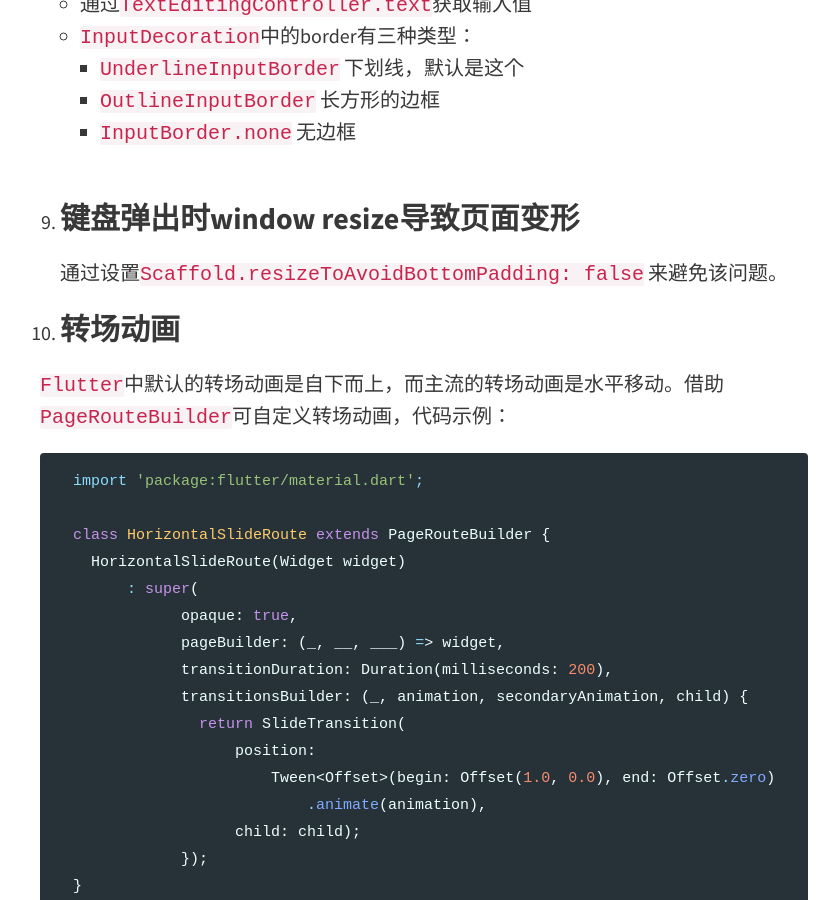
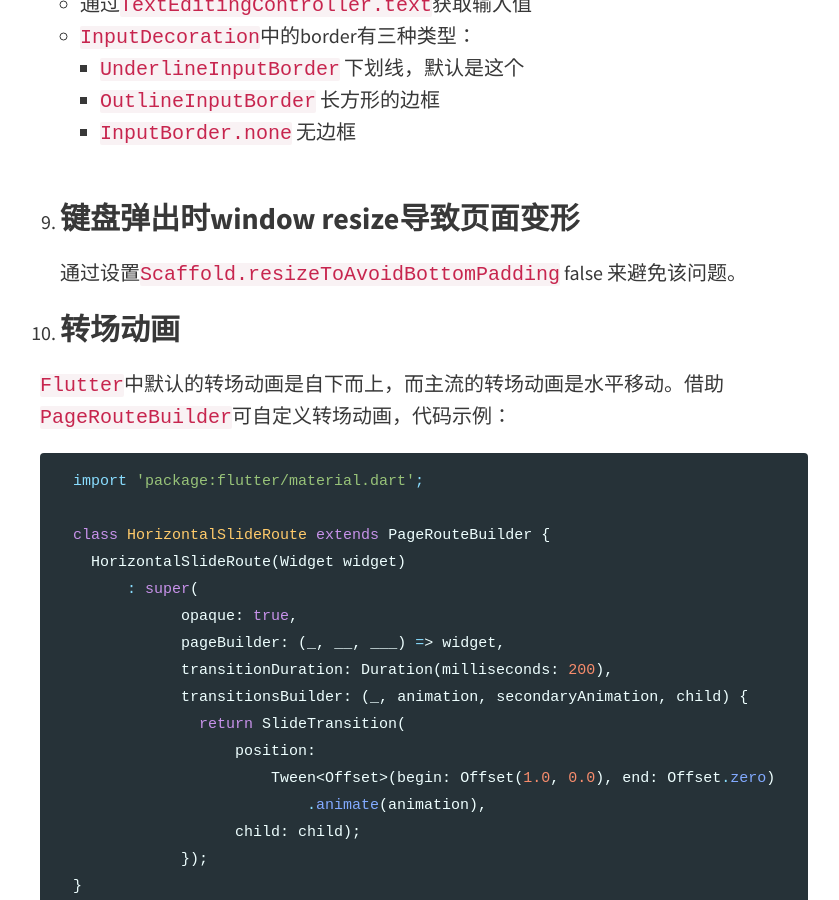
Before and after one commit to ejin66/ejin66.github.io, a Jekyll site: the page built from _posts/2019-02-19-flutter-develop-summary-1.md, in a window 1280 px wide and 900 px high, scrolled down 4479 px. Shown: the whole window, without its empty margins (216-1055 px from the left). Built offline with Jekyll 4.4.1, drawn with Linux system fonts in a browser that asks for light colours.

```diff
--- a/_posts/2019-02-19-flutter-develop-summary-1.md
+++ b/_posts/2019-02-19-flutter-develop-summary-1.md
@@ -194,7 +194,7 @@ tags: [Flutter]
 
 9. ### 键盘弹出时window resize导致页面变形
 
-   通过设置`Scaffold.resizeToAvoidBottomPadding: false` 来避免该问题。
+   通过设置`Scaffold.resizeToAvoidBottomPadding` false 来避免该问题。
 
    <br/>
 
```
